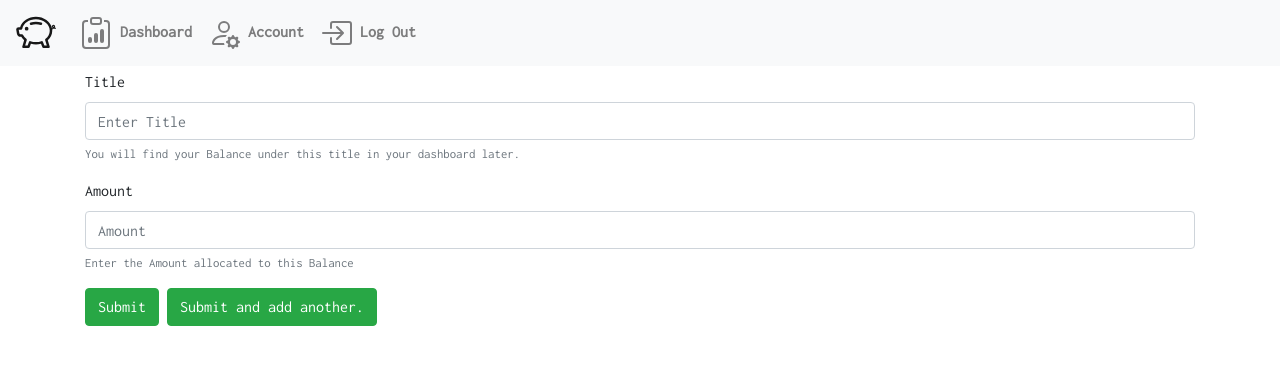
After one commit to Thackerie/final_Project, a Django app: page /fundForm in a window 1280 px wide. The commit adds this page. Shown: the top 365 px of the page. Run offline with Django 4.2, Linux system fonts and the light colour scheme; a user stored in the database is signed in; data comes from the database, SQL or seed files in the repository; both versions use the stored data as it was after the commit; some libraries are stand-ins or nearby versions.

Commit message:
added first complete form for dashboard setup

```diff
--- a/WalletWise/models.py
+++ b/WalletWise/models.py
@@ -77,6 +77,9 @@ class Funds(models.Model):
     title = models.CharField(max_length=64)
     amount = models.FloatField()
 
+    def __str__(self) -> str:
+        return f"{self.budget.dashboard.owner}'s {self.title}"
+
 class FundsChange(models.Model):
     budget = models.ForeignKey("MonthBudget",related_name="fundsChanges", on_delete=models.CASCADE)
     title = models.CharField(max_length=64)
--- a/WalletWise/templates/WalletWise/dashboard.html
+++ b/WalletWise/templates/WalletWise/dashboard.html
@@ -11,7 +11,7 @@
         <h5>Welcome to your Personal Dashboard!</h5>
         <br>
         <h5>First, we go through the steps to setup your Dashboard together.</h5>
-        <a href="{% url 'index' %}">
+        <a href="{% url 'fundForm' %}">
             <button class="dashboard-setup-button btn btn-success">Setup my Dasboard!</button>
         </a>
     {% else %}
--- /dev/null
+++ b/WalletWise/templates/WalletWise/fundForm.html
@@ -0,0 +1,21 @@
+{% extends "WalletWise/layout.html" %}
+
+{% block body %}
+<div class="container">
+    <form method="post" action="{% url 'fundForm' %}">
+        {% csrf_token %}
+        <div class="form-group">
+            <label for="title">Title</label>
+            <input type="text" class="form-control" id="title" name="title" aria-describedby="titleHelp" placeholder="Enter Title">
+            <small id="titlelHelp" class="form-text text-muted">You will find your Balance under this title in your dashboard later.</small>
+        </div>
+        <div class="form-group">
+            <label for="amount">Amount</label>
+            <input type="number" class="form-control" id="amount" name="amount" aria-describedby="amountHelp" placeholder="Amount">
+            <small id="amountHelp" class="form-text text-muted">Enter the Amount allocated to this Balance</small>
+        </div>
+        <button type="submit" class="btn btn-success" name="action" value="submit">Submit</button>
+        <button type="submit" class="btn btn-success" name="action" value="redo">Submit and add another.</button>
+    </form>
+</div>
+{% endblock %}
--- a/WalletWise/templates/WalletWise/layout.html
+++ b/WalletWise/templates/WalletWise/layout.html
@@ -36,7 +36,7 @@
                                 <path d="M9.5 1a.5.5 0 0 1 .5.5v1a.5.5 0 0 1-.5.5h-3a.5.5 0 0 1-.5-.5v-1a.5.5 0 0 1 .5-.5h3zm-3-1A1.5 1.5 0 0 0 5 1.5v1A1.5 1.5 0 0 0 6.5 4h3A1.5 1.5 0 0 0 11 2.5v-1A1.5 1.5 0 0 0 9.5 0h-3z"/>
                             </svg>
                             <strong>Dashboard</strong>
-                        </a><!--Add icon-->
+                        </a>
                     </li>
                     <li class="nav-item">
                         <a class="nav-link" href="{% url 'settings' username=user.username %}">
@@ -44,7 +44,7 @@
                                 <path d="M11 5a3 3 0 1 1-6 0 3 3 0 0 1 6 0ZM8 7a2 2 0 1 0 0-4 2 2 0 0 0 0 4Zm.256 7a4.474 4.474 0 0 1-.229-1.004H3c.001-.246.154-.986.832-1.664C4.484 10.68 5.711 10 8 10c.26 0 .507.009.74.025.226-.341.496-.65.804-.918C9.077 9.038 8.564 9 8 9c-5 0-6 3-6 4s1 1 1 1h5.256Zm3.63-4.54c.18-.613 1.048-.613 1.229 0l.043.148a.64.64 0 0 0 .921.382l.136-.074c.561-.306 1.175.308.87.869l-.075.136a.64.64 0 0 0 .382.92l.149.045c.612.18.612 1.048 0 1.229l-.15.043a.64.64 0 0 0-.38.921l.074.136c.305.561-.309 1.175-.87.87l-.136-.075a.64.64 0 0 0-.92.382l-.045.149c-.18.612-1.048.612-1.229 0l-.043-.15a.64.64 0 0 0-.921-.38l-.136.074c-.561.305-1.175-.309-.87-.87l.075-.136a.64.64 0 0 0-.382-.92l-.148-.045c-.613-.18-.613-1.048 0-1.229l.148-.043a.64.64 0 0 0 .382-.921l-.074-.136c-.306-.561.308-1.175.869-.87l.136.075a.64.64 0 0 0 .92-.382l.045-.148ZM14 12.5a1.5 1.5 0 1 0-3 0 1.5 1.5 0 0 0 3 0Z"/>
                             </svg>
                             <strong>Account</strong>
-                        </a><!--Add icon-->
+                        </a>
                     </li>
                     <li class="nav-item">
                         <a class="nav-link" href="{% url 'logout' %}">
@@ -53,7 +53,7 @@
                                 <path fill-rule="evenodd" d="M11.854 8.354a.5.5 0 0 0 0-.708l-3-3a.5.5 0 1 0-.708.708L10.293 7.5H1.5a.5.5 0 0 0 0 1h8.793l-2.147 2.146a.5.5 0 0 0 .708.708l3-3z"/>
                             </svg>
                             <strong>Log Out</strong>
-                        </a><!--Add icon-->
+                        </a>
                     </li>
                 {% else %}
                     <li class="nav-item">
@@ -63,7 +63,7 @@
                                 <path fill-rule="evenodd" d="M4.146 8.354a.5.5 0 0 1 0-.708l3-3a.5.5 0 1 1 .708.708L5.707 7.5H14.5a.5.5 0 0 1 0 1H5.707l2.147 2.146a.5.5 0 0 1-.708.708l-3-3z"/>
                             </svg>
                             Log In
-                        </a><!--Add icon-->
+                        </a>
                     </li>
                     <li class="nav-item">
                         <a class="nav-link" href="{% url 'signup' %}">Sign Up</a><!--Maybe put a link to this on the index page aswell AND add icon-->
--- a/WalletWise/urls.py
+++ b/WalletWise/urls.py
@@ -6,6 +6,7 @@ urlpatterns = [
     path("login", views.login_view, name="login"),
     path("logout", views.logout_view, name="logout"),
     path("signup", views.signup, name="signup"),
+    path("fundForm", views.fundForm, name="fundForm"),
     path("settings/<str:username>", views.settings, name="settings"),
     path("dashboard/<str:username>", views.dashboard_view, name="dashboard")
 ]
--- a/WalletWise/views.py
+++ b/WalletWise/views.py
@@ -2,8 +2,9 @@ from django.http import HttpResponse, HttpResponseRedirect, JsonResponse
 from django.shortcuts import render, redirect
 from django.contrib.auth import authenticate, login, logout
 from django.urls import reverse
+from django.utils import timezone
 from django.db import IntegrityError
-from .models import User, Dashboard
+from .models import User, Dashboard, Funds, MonthBudget
 # Create your views here.
 
 
@@ -82,6 +83,55 @@ def dashboard_view(request, username):
         'dashboard': dashboard
         })
 
+def fundForm(request):
+
+    #Get the associated user
+    user = request.user
+
+
+
+    if request.method == "POST":
+
+        #ENSURE THAT THERE CAN ONLY BE UNIQUE NAMES FOR EVERY MONTH BUDGET(probably make a function in the model that checks for that)
+
+
+        #Get all form data
+        action = request.POST.get('action')
+        title = request.POST.get('title')
+        amount = request.POST.get('amount')
+
+        #Get current date
+        date = timezone.now()
+        month = date.month
+        year = date.year
+
+        #Get monthBudget
+        try:
+            budget = MonthBudget.objects.filter(date__month=month, date__year=year)[0]
+        except IndexError:
+
+            #Get the users dashboard
+            dashboard = Dashboard.objects.get(owner=user)
+
+            #Create  new budget, if there is none for the current month yet
+            budget = MonthBudget.objects.create(dashboard=dashboard, date=timezone.now().date())
+            budget.save()
+            print("New Dashboard Created")
+
+        funds = Funds.objects.create(title=title, amount=amount, budget=budget)
+        funds.save()
+
+        #Find out wether the page needs to be reloaded
+        if action == "redo":
+            return render(request, "WalletWise/fundForm.html")
+
+        return redirect(reverse('index'))
+    else:
+        #Get the users dashboard
+        dashboard = Dashboard.objects.get(owner=user)
+
+        return render(request, "WalletWise/fundForm.html")
+
 def settings(request, username):
     #Get the correlating user object
     user = User.objects.get(username=username)
```
Also changed, not shown: db.sqlite3.
